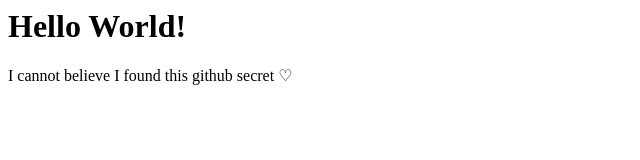
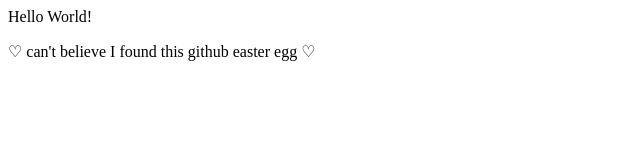
Before and after one commit to nichene/nichene.github.io, a plain HTML site: page index.html in a window 1280 px wide. Shown: the whole page, without its empty margins (0-640 px from the left). Drawn offline with Linux system fonts and the light colour scheme.

Commit message:
adjusting text

```diff
--- a/index.html
+++ b/index.html
@@ -1,4 +1,6 @@
 <html>
-  <h1>Hello World!</h1>
-  <p>I cannot believe I found this github secret ♡</p>
+  <body>
+    Hello World!
+    <p>♡ can't believe I found this github easter egg ♡</p>
+  </body>
 </html>
```
